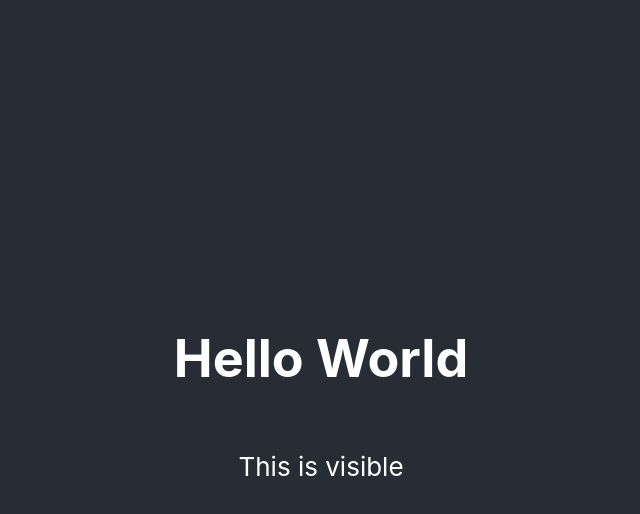
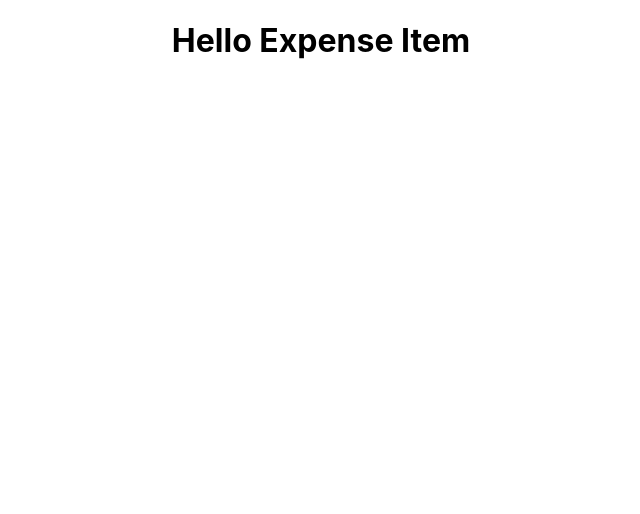
Before and after one commit to BryantIT/react-complete-guide-study, a React (Create React App) app: page / in a window 1280 px wide. Shown: the top 514 px of the page, without its empty margins (319-959 px from the left). Built offline with nearby package versions, Linux system fonts and the light colour scheme.

Commit message:
adds expenseitem comp to app js

```diff
--- a/src/App.js
+++ b/src/App.js
@@ -1,13 +1,12 @@
-import logo from './logo.svg';
+import React from 'react'
+// components
+import ExpenseItem from './components/ExpenseItem/ExpenseItem'
 import './App.css';
 
 function App() {
   return (
     <div className="App">
-      <header className="App-header">
-        <h1>Hello World</h1>
-        <p>This is visible</p>
-      </header>
+      <ExpenseItem />
     </div>
   );
 }
```
